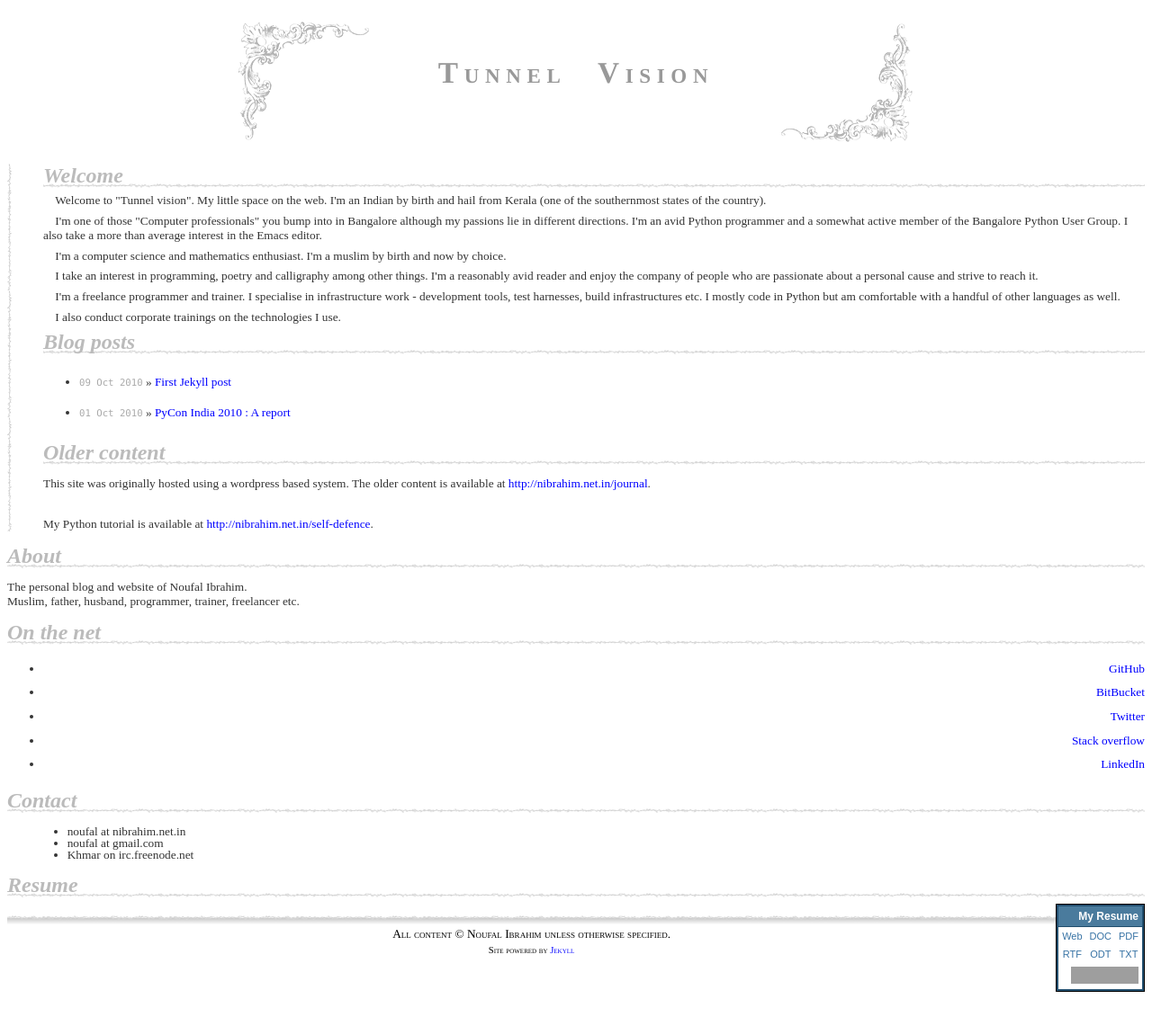
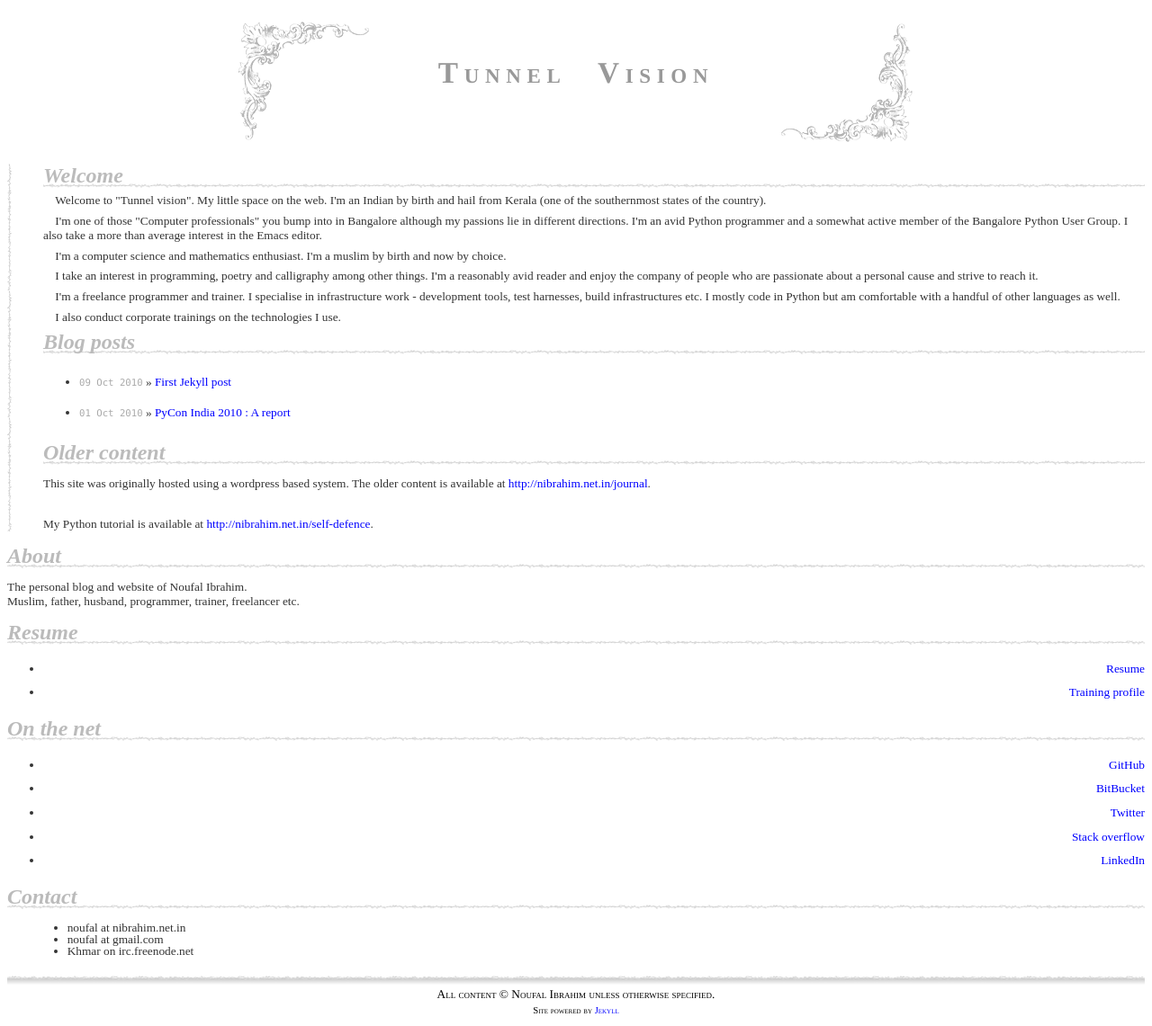
Before and after one commit to nibrahim/nibrahim.net.in, a Jekyll site: the page built from index.html, in a window 1280 px wide. Shown: the whole page at 90% size. Built offline with Jekyll 4.4.1, drawn with Linux system fonts in a browser that asks for light colours; a style sheet for code colours, icons or effects is not loaded; before the commit the page ends 1103 px from its top, so only the background shows below that; grey boxes are pictures that could not be loaded.

Commit message:
Removed emurse badge

```diff
--- a/_layouts/base.html
+++ b/_layouts/base.html
@@ -27,7 +27,12 @@
 	      Muslim, father, husband, programmer, trainer, freelancer
 	      etc.
 	    </p>
-
+	    <h2>Resume</h2>
+	    <ul class="places">
+	      <li><a href="http://noufalibrahim.emurse.com">Resume</a></li>
+	      <li><a
+		      href="http://noufalibrahim.emurse.com/TrainingProfile/">Training profile</a></li>
+	    </ul>
 	    <h2>On the net</h2>
 	    <ul class="places">
 	      <li><a href="http://github.com/nibrahim/">GitHub</a></li>
@@ -43,10 +48,6 @@
 	      <li>noufal at gmail.com</li>
 	      <li>Khmar on irc.freenode.net</li>
 	    </ul>
-	    <h2>Resume</h2>
-	    <div class="resume"> <!-- Resume badge -->
-	      <table id="emurse_resume_badge_gogomonkey" cellspacing="0"   cellpadding="4" border="0" style="border: 2px solid #224f6f   ;font-family:arial;font-size:11px;"><tr>  <th colspan="3"   style="border-bottom: 1px solid   #224f6f;font-size:12px;color:#fff;background:#4a7b9d;">  My   Resume</th></tr><tr>  <td style="text-align: center;">    <a   href="http://noufalibrahim.emurse.com/">    Web</a>  </td>  <td   style="text-align: center;">    <a   href="http://noufalibrahim.emurse.com/download/doc/">    DOC</a>  </td>  <td   style="text-align: center;">    <a   href="http://noufalibrahim.emurse.com/download/pdf/">    PDF</a>  </td></tr><tr>  <td   style="text-align: center;">    <a   href="http://noufalibrahim.emurse.com/download/rtf/">    RTF</a>  </td>  <td   style="text-align: center;">    <a   href="http://noufalibrahim.emurse.com/download/odt/">    ODT</a>  </td>  <td   style="text-align: center;">    <a   href="http://noufalibrahim.emurse.com/download/txt/">    TXT</a>  </td></tr><tr>  <th   colspan="3">    <a href="http://www.emurse.com"><img   src="http://www.emurse.com/images/badge_powered.gif"   alt="powered by emurse"   style="width:75px;height:19px;border:0;" width="75"   height="19" />    </a>  </th></tr> </table>
-	    </div>
 	  </div>
 
 	</div>
--- a/css/style.css
+++ b/css/style.css
@@ -91,12 +91,6 @@
                line-height:2em;
  }
 
-div.resume {
-             text-align: right;
-             border: 1px solid black;
-             float: right;
-
- }
 
 #home {
         background-image: url("/images/brokenline-v.png");
```
